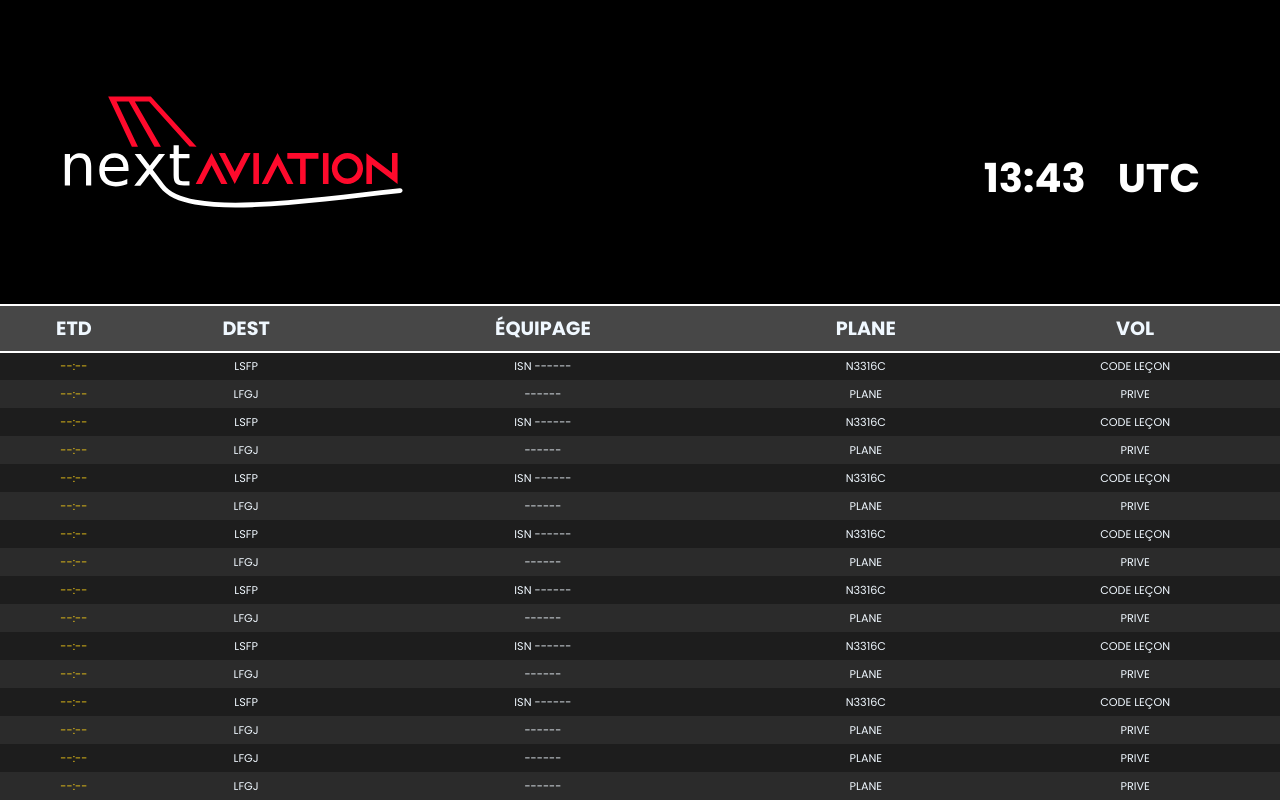
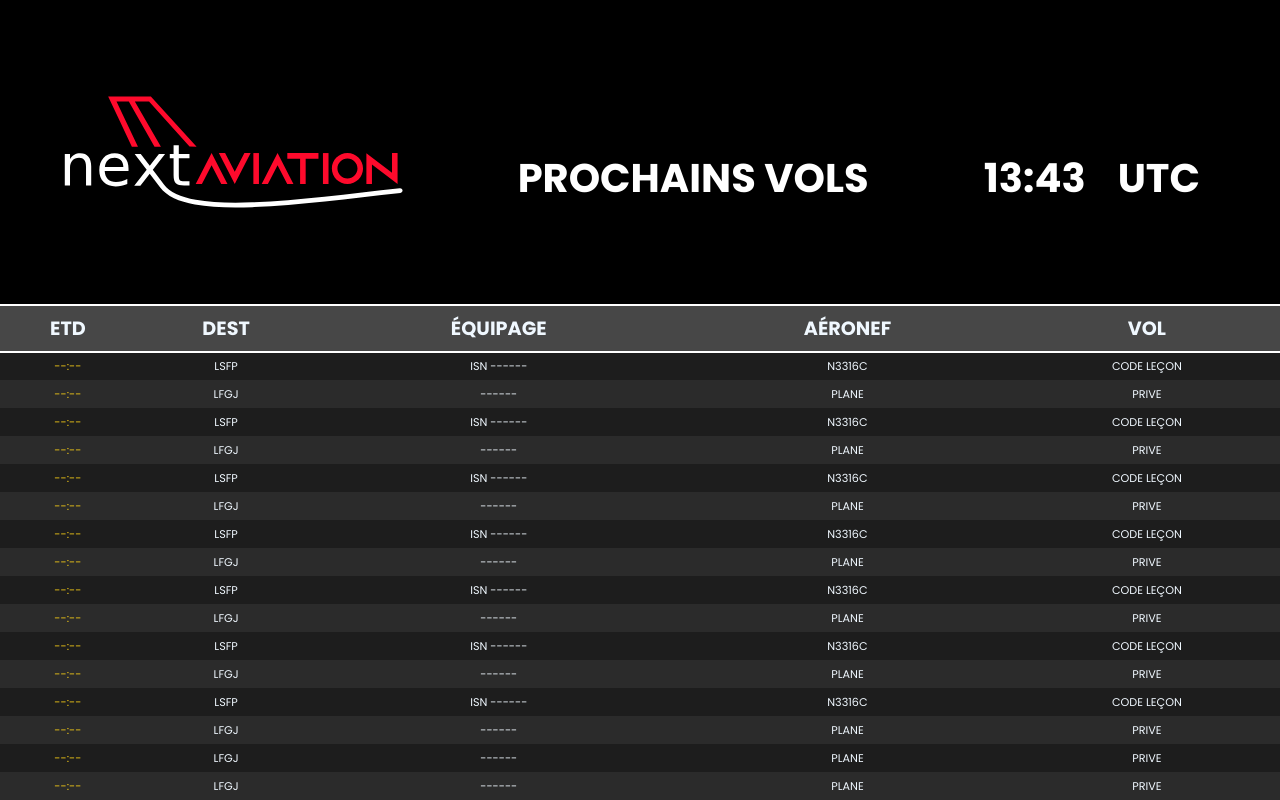
Before and after one commit to cal225/PannelNA, a PHP site: template pages/flight-2.php in a window 1280 px wide. Run offline with PHP 8.4, Linux system fonts and the light colour scheme; the template is opened without the code that fills it, so the values that code supplies are empty.

Commit message:
petite modif

```diff
--- a/header.php
+++ b/header.php
@@ -21,13 +21,13 @@ echo "
         echo "
         <span class='logoHeader'>
             <img src='./assets/logo_nextAviation.svg' alt=''>
-            <p>PROCHAIN VOLS</p>
+            <p>PROCHAINS VOLS</p>
         </span>";
     } elseif ($title === 'flight-2') {
         echo "
         <span class='logoHeader'>
             <img src='./assets/logo_nextAviation-white.svg' alt=''>
-            <p>PROCHAIN VOLS</p>
+            <p>PROCHAINS VOLS</p>
         </span>";
     }
 
--- a/pages/flight-1.php
+++ b/pages/flight-1.php
@@ -10,7 +10,7 @@ include 'header.php';
                 <th class="tbHeader ">ETD</th>
                 <th class="tbHeader ">DEST</th>
                 <th class="tbHeader ">ÉQUIPAGE</th>
-                <th class="tbHeader ">PLANE</th>
+                <th class="tbHeader ">AÉRONEF</th>
                 <th class="tbHeader ">VOL</th>
             </thead>
             <tr class="tbRow">
--- a/pages/flight-2.php
+++ b/pages/flight-2.php
@@ -10,7 +10,7 @@ include 'header.php';
                 <th class="tbHeader ">ETD</th>
                 <th class="tbHeader ">DEST</th>
                 <th class="tbHeader ">ÉQUIPAGE</th>
-                <th class="tbHeader ">PLANE</th>
+                <th class="tbHeader ">AÉRONEF</th>
                 <th class="tbHeader ">VOL</th>
             </thead>
             <tr class="tbRow">
--- a/style/flight-1.css
+++ b/style/flight-1.css
@@ -36,8 +36,11 @@ header {
   height: calc(var(--title-size) + 4rem);
   flex-direction: row;
   align-items: flex-end;
+  justify-content: space-between;
   gap: 2rem;
+  width: 100%;
 }
+
 .logoHeader p {
   color: black;
   font-size: calc(var(--title-size) - 0.5rem);
--- a/style/flight-2.css
+++ b/style/flight-2.css
@@ -37,10 +37,13 @@ header {
   height: calc(var(--title-size) + 4rem);
   flex-direction: row;
   align-items: flex-end;
+  justify-content: space-between;
   gap: 2rem;
+  width: 100%;
 }
+
 .logoHeader p {
-  color: black;
+  color: white;
   font-size: calc(var(--title-size) - 0.5rem);
 }
 
--- a/style/style.css
+++ b/style/style.css
@@ -13,6 +13,7 @@
   padding: 0;
   margin: 0;
   font-family: poppins;
+  font-weight: bold;
   color: aliceblue;
 }
 
```
